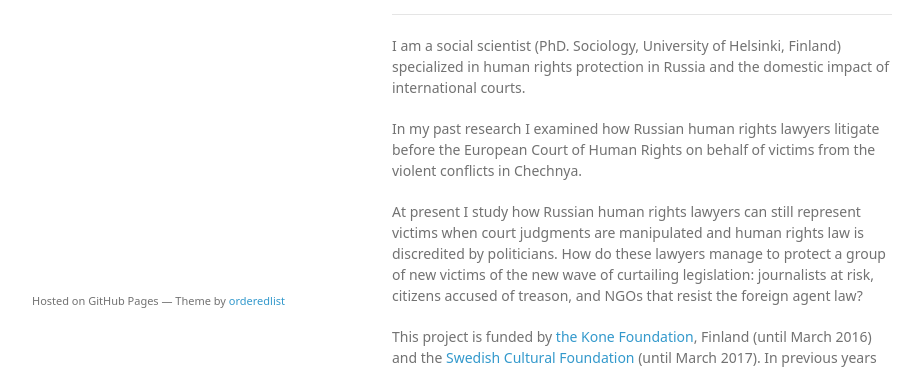
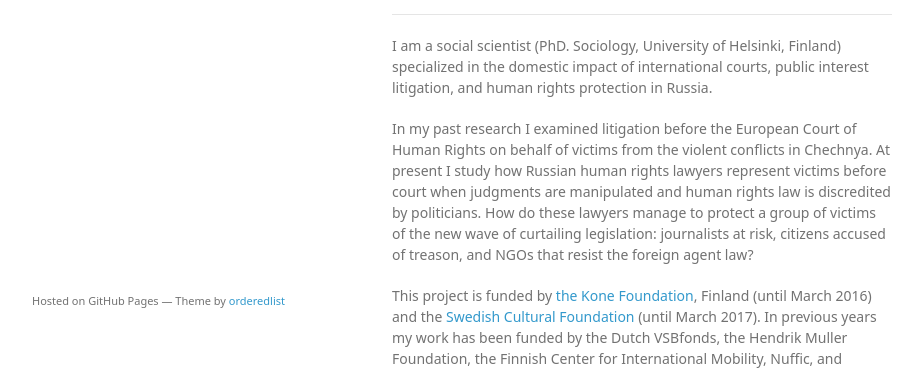
Before and after one commit to freekvandervet/freekvandervet.github.io, a plain HTML site: page index.html in a window 1280 px wide. Shown: the part 420-791 px from the top of the page, without its empty margins (178-1099 px from the left). Drawn offline with Linux system fonts and the light colour scheme; a web font is replaced by a local one.

Commit message:
Replace master branch with page content via GitHub

```diff
--- a/index.html
+++ b/index.html
@@ -30,11 +30,9 @@
 
 <hr>
 
-<p>I am a social scientist (PhD. Sociology, University of Helsinki, Finland) specialized in human rights protection in Russia and the domestic impact of international courts.  </p>
+<p>I am a social scientist (PhD. Sociology, University of Helsinki, Finland) specialized in the domestic impact of international courts, public interest litigation, and human rights protection in Russia.</p>
 
-<p>In my past research I examined how Russian human rights lawyers litigate before the European Court of Human Rights on behalf of victims from the violent conflicts in Chechnya.</p>
-
-<p>At present I study how Russian human rights lawyers can still represent victims when court judgments are manipulated and human rights law is discredited by politicians. How do these lawyers manage to protect a group of new victims of the new wave of curtailing legislation: journalists at risk, citizens accused of treason, and NGOs that resist the foreign agent law? </p>
+<p>In my past research I examined litigation before the European Court of Human Rights on behalf of victims from the violent conflicts in Chechnya. At present I study how Russian human rights lawyers represent victims before court when judgments are manipulated and human rights law is discredited by politicians. How do these lawyers manage to protect a group of victims of the new wave of curtailing legislation: journalists at risk, citizens accused of treason, and NGOs that resist the foreign agent law? </p>
 
 <p>This project is funded by <a href="http://www.koneensaatio.fi/en/">the Kone Foundation</a>, Finland (until March 2016) and the <a href="http://www.kulturfonden.fi/">Swedish Cultural Foundation</a> (until March 2017). In previous years my work has been funded by the Dutch VSBfonds, the Hendrik Muller Foundation, the Finnish Center for International Mobility, Nuffic, and mobility grants from the Academy of Finland. </p>
 
```
Also changed, not shown: params.json (+1 -1 lines).
